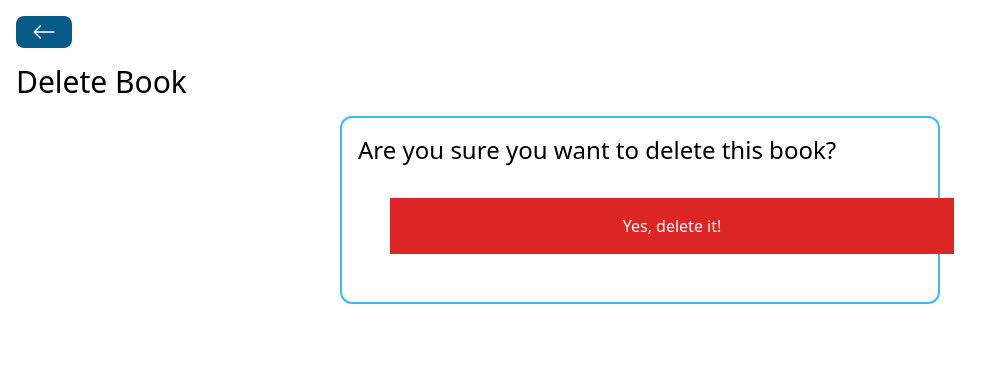
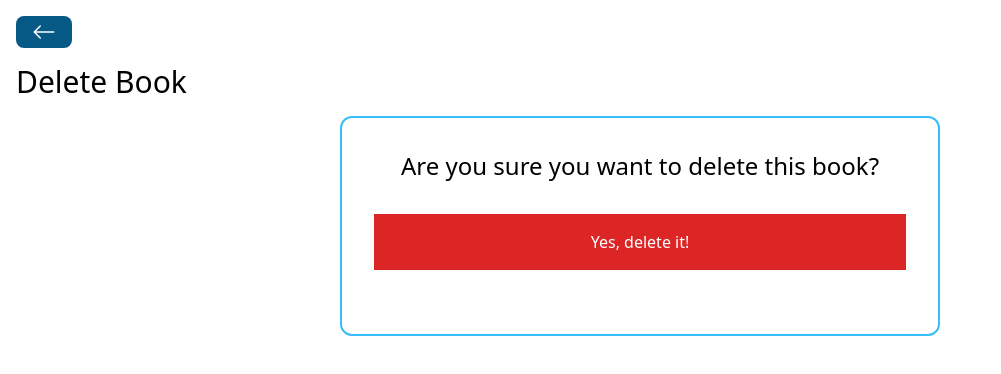
Before and after one commit to BinukiMihara/BookStore-MERN-stack, a React (Vite) app in the folder Frontend/: page /books/delete/1 in a window 1280 px wide. Shown: the top 374 px of the page, without its empty margins (0-1001 px from the left). Built offline with nearby package versions, Linux system fonts and the light colour scheme.

Commit message:
bug fixed

```diff
--- a/Frontend/src/pages/DeleteBooks.jsx
+++ b/Frontend/src/pages/DeleteBooks.jsx
@@ -8,10 +8,10 @@
   const [loading, setLoading] = useState(false);
   const navigate = useNavigate();
   const { id } = useParams();
-  const handleDeletBook = () => {
+  const handleDeleteBook = () => {
     setLoading(true);
     axios
-      .delete(`http://localhost:5555/books/${id}`, data)
+      .delete(`http://localhost:5555/books/${id}`)
       .then(() => {
         setLoading(false);
         navigate("/");
@@ -27,11 +27,11 @@
       <BackButton />
       <h1 className="text-3xl my-4">Delete Book</h1>
       {loading ? <Spinner /> : ""}
-      <div className="flex flex-col border-2 border-sky-400 rounded-xl w-[600px] p-4 mx-auto">
+      <div className="flex flex-col items-center border-2 border-sky-400 rounded-xl w-[600px] p-8 mx-auto">
         <h3 className="text-2xl">Are you sure you want to delete this book?</h3>
         <button
           className="p-4 bg-red-600 text-white m-8 w-full"
-          onClick={handleDeletBook}
+          onClick={handleDeleteBook}
         >
           Yes, delete it!
         </button>
```
